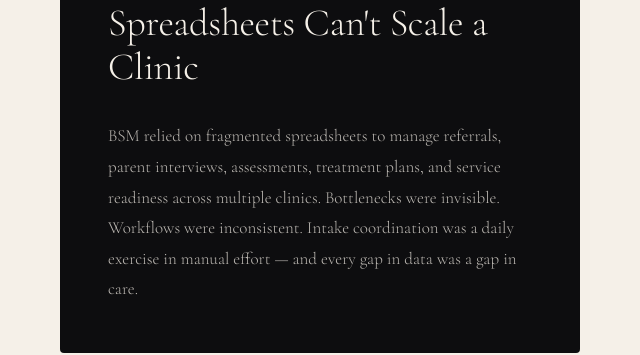
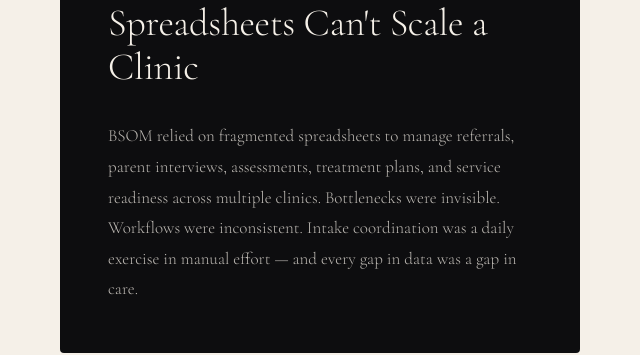
Before and after one commit to zwells-cpu/bsomip-project-case-study, a plain HTML site: page index.html in a window 1280 px wide. Shown: the part 1020-1375 px from the top of the page, 20-660 px from the left. Drawn offline with nearby package versions, Linux system fonts and the light colour scheme; a web font is replaced by a local one.

Commit message:
Fix typo in organization name from BSM to BSOM

```diff
--- a/index.html
+++ b/index.html
@@ -818,7 +818,7 @@
       <div class="section-label">The Problem</div>
       <h2 class="section-title" style="font-size: clamp(26px,3vw,40px);">Spreadsheets Can't Scale a Clinic</h2>
       <p class="problem-text">
-        BSM relied on fragmented spreadsheets to manage referrals, parent interviews,
+        BSOM relied on fragmented spreadsheets to manage referrals, parent interviews,
         assessments, treatment plans, and service readiness across multiple clinics.
         Bottlenecks were invisible. Workflows were inconsistent. Intake coordination
         was a daily exercise in manual effort — and every gap in data was a gap in care.
```
